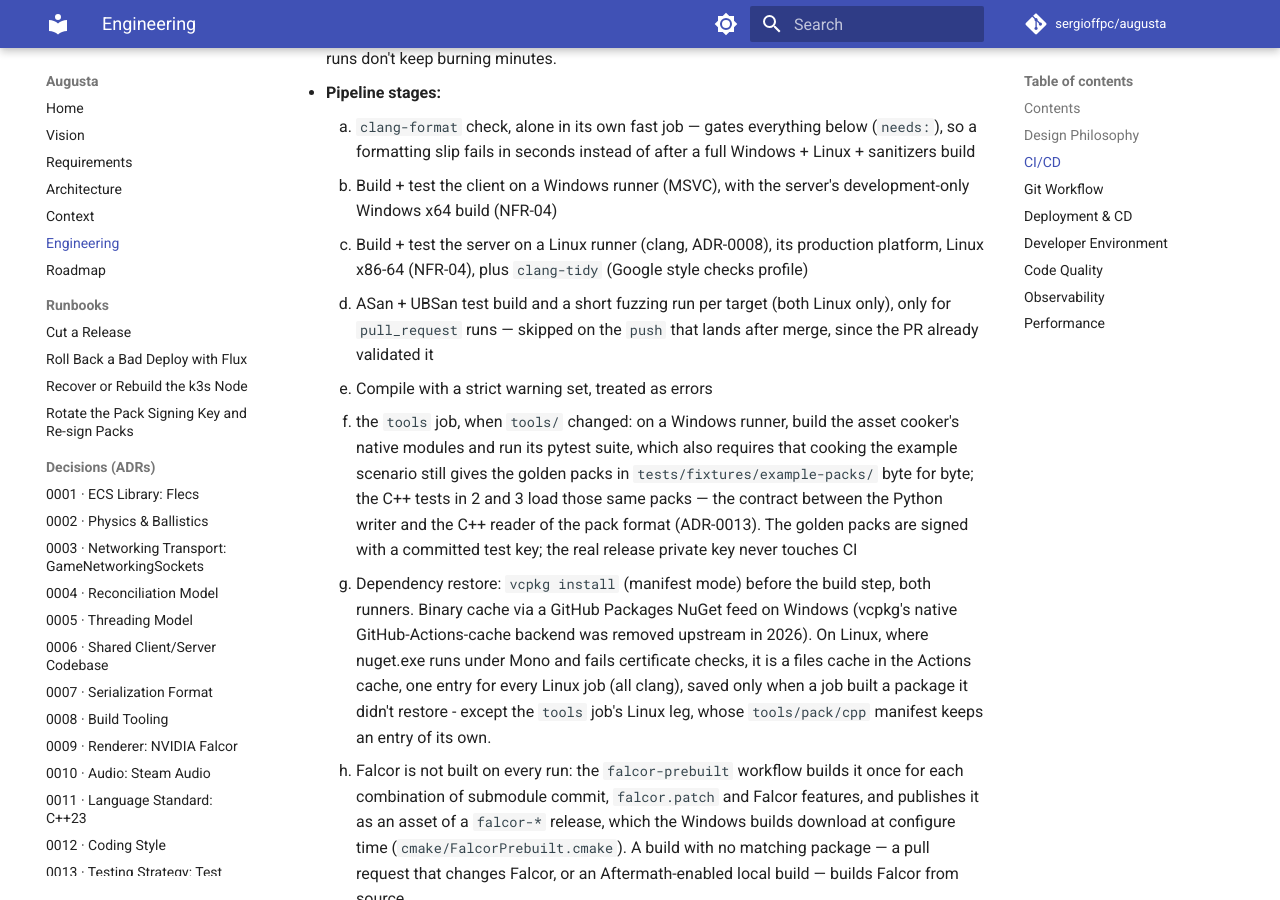
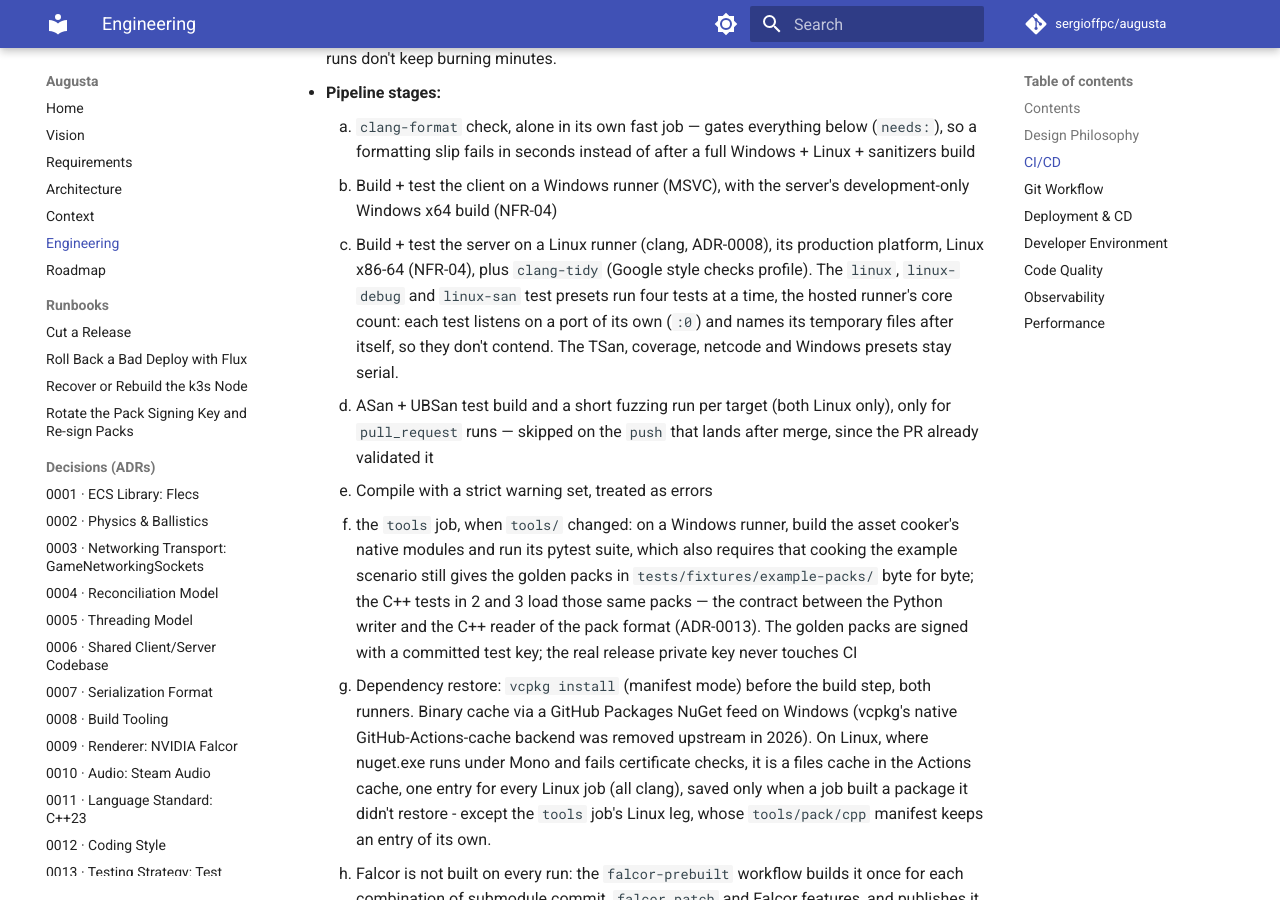
Before and after one commit to sergioffpc/augusta, an MkDocs documentation site: the page built from docs/ENGINEERING.md, in a window 1280 px wide and 900 px high, scrolled down 1702 px. Built offline with MkDocs 1.6.1 and Material for MkDocs 9.7.7, drawn with Linux system fonts in a browser that asks for light colours; comment, search, counter and statistics services are not loaded.

Commit message:
build(presets): run the Linux test presets four tests at a time
ctest ran every test serially: 5m10s of the server job and 6m03s of the
sanitizers job in CI #874. The linux, linux-debug and linux-san test presets
now run four at a time, the hosted runner's core count, so `ctest --preset`
behaves the same in CI and in the dev container. The suite already gives each
test its own loopback port (:0) and temporary files named after the test, so
no test needs RUN_SERIAL; the netcode label stays out of these presets.

Closes #493

Co-Authored-By: Claude Opus 5.5 <noreply@anthropic.com>

```diff
--- a/CMakePresets.json
+++ b/CMakePresets.json
@@ -131,12 +131,14 @@
       "name": "linux",
       "configurePreset": "linux",
       "output": { "outputOnFailure": true },
+      "execution": { "jobs": 4 },
       "filter": { "exclude": { "label": "^netcode$" } }
     },
     {
       "name": "linux-debug",
       "configurePreset": "linux-debug",
       "output": { "outputOnFailure": true },
+      "execution": { "jobs": 4 },
       "filter": { "exclude": { "label": "^netcode$" } }
     },
     {
@@ -149,6 +151,7 @@
       "name": "linux-san",
       "configurePreset": "linux-san",
       "output": { "outputOnFailure": true },
+      "execution": { "jobs": 4 },
       "filter": { "exclude": { "label": "^netcode$" } }
     },
     {
--- a/docs/ENGINEERING.md
+++ b/docs/ENGINEERING.md
@@ -75,7 +75,11 @@ decisions already made in ARCHITECTURE.md:
        development-only Windows x64 build (NFR-04)
     3. Build + test the server on a Linux runner (clang, ADR-0008), its
        production platform, Linux x86-64 (NFR-04), plus `clang-tidy` (Google
-       style checks profile)
+       style checks profile). The `linux`, `linux-debug` and `linux-san` test
+       presets run four tests at a time, the hosted runner's core count: each
+       test listens on a port of its own (`:0`) and names its temporary files
+       after itself, so they don't contend. The TSan, coverage, netcode and
+       Windows presets stay serial.
     4. ASan + UBSan test build and a short fuzzing run per target (both Linux
        only), only for `pull_request` runs — skipped on the `push` that lands
        after merge, since the PR already validated it
```
